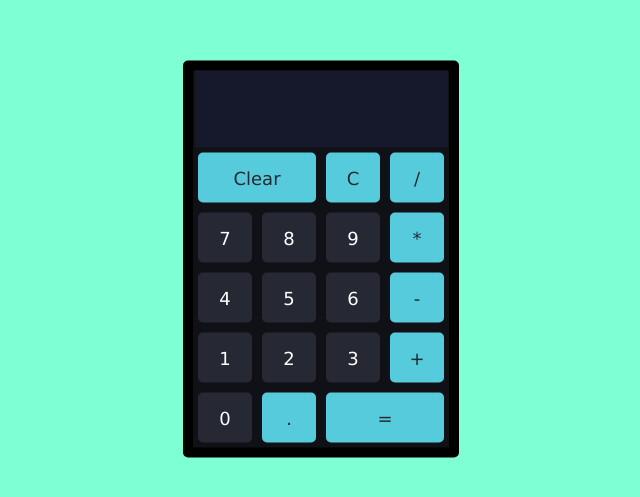
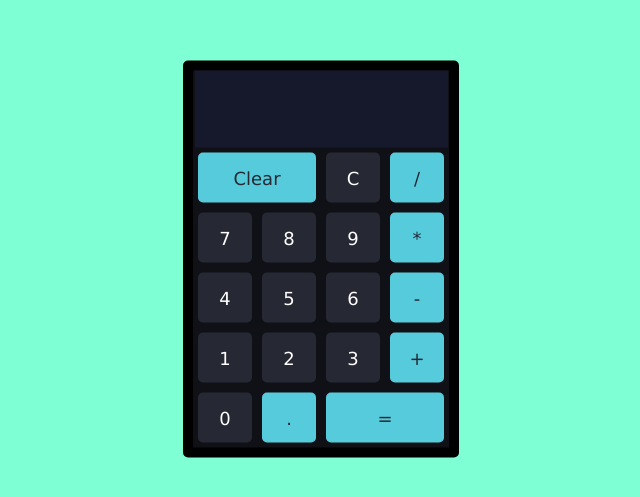
Before and after one commit to leonardoxavier01/calculator, a React (Create React App) app: page / in a window 1280 px wide. Shown: the part 141-638 px from the top of the page, without its empty margins (319-959 px from the left). Built offline with nearby package versions, Linux system fonts and the light colour scheme.

Commit message:
perf: all buttons coming from data

```diff
--- a/src/App.js
+++ b/src/App.js
@@ -1,6 +1,6 @@
 import React, { useState } from 'react';
 import './App.css';
-import keypad from './keypadData.js';
+import keypad from './services/keypadData.js';
 
 const App = () => {
   const [result, setResult] = useState('');
@@ -25,6 +25,16 @@ const App = () => {
     }
   };
 
+  const checkFunction = (condition) => {
+    return condition == 'handleClick'
+      ? handleClick
+      : condition == 'clear'
+      ? clear
+      : condition == 'backspace'
+      ? backspace
+      : calculate;
+  };
+
   return (
     <>
       <div className="container">
@@ -32,20 +42,17 @@ const App = () => {
           <input type="text" onChange={(e) => e.target.value} value={result} />
         </form>
         <div className="keypad">
-          <button className="highligth" id="clear" onClick={clear}>
-            Clear
-          </button>
-          <button className="highligth" onClick={backspace}>
-            C
-          </button>
-          {keypad.map((key, index) => (
-            <button className={key.class} name={key.value} onClick={handleClick} key={index}>
+          {keypad.map((key) => (
+            <button
+              className={key.lightStyle ? 'highligth' : ''}
+              name={key.value}
+              onClick={checkFunction(key.function)}
+              id={key.greaterWidth}
+              key={key.id}
+            >
               {key.value}
             </button>
           ))}
-          <button className="highligth" onClick={calculate} id="result">
-            =
-          </button>
         </div>
       </div>
     </>
--- a/src/keypadData.js
+++ /dev/null
@@ -1,54 +0,0 @@
-const keypad = [
-  {
-    value: '/',
-    class: 'highligth',
-  },
-  {
-    value: '7',
-  },
-  {
-    value: '8',
-  },
-  {
-    value: '9',
-  },
-  {
-    value: '*',
-    class: 'highligth',
-  },
-  {
-    value: '4',
-  },
-  {
-    value: '5',
-  },
-  {
-    value: '6',
-  },
-  {
-    value: '-',
-    class: 'highligth',
-  },
-  {
-    value: '1',
-  },
-  {
-    value: '2',
-  },
-  {
-    value: '3',
-  },
-  {
-    value: '+',
-    class: 'highligth',
-  },
-  {
-    value: '0',
-  },
-  {
-    value: '.',
-    class: 'highligth',
-  },
-];
-
-export default keypad;
--- /dev/null
+++ b/src/services/keypadData.js
@@ -0,0 +1,103 @@
+const keypad = [
+  {
+    id: 1,
+    value: 'Clear',
+    greaterWidth: 'clear',
+    lightStyle: true,
+    function: 'clear',
+  },
+  {
+    id: 2,
+    value: 'C',
+    function: 'backspace',
+  },
+  {
+    id: 3,
+    value: '/',
+    lightStyle: true,
+    function: 'handleClick',
+  },
+  {
+    id: 4,
+    value: '7',
+    function: 'handleClick',
+  },
+  {
+    id: 5,
+    value: '8',
+    function: 'handleClick',
+  },
+  {
+    id: 6,
+    value: '9',
+    function: 'handleClick',
+  },
+  {
+    id: 7,
+    value: '*',
+    lightStyle: true,
+    function: 'handleClick',
+  },
+  {
+    id: 8,
+    value: '4',
+    function: 'handleClick',
+  },
+  {
+    id: 9,
+    value: '5',
+    function: 'handleClick',
+  },
+  {
+    id: 10,
+    value: '6',
+    function: 'handleClick',
+  },
+  {
+    id: 11,
+    value: '-',
+    lightStyle: true,
+    function: 'handleClick',
+  },
+  {
+    id: 12,
+    value: '1',
+    function: 'handleClick',
+  },
+  {
+    id: 13,
+    value: '2',
+    function: 'handleClick',
+  },
+  {
+    id: 14,
+    value: '3',
+    function: 'handleClick',
+  },
+  {
+    id: 15,
+    value: '+',
+    lightStyle: true,
+    function: 'handleClick',
+  },
+  {
+    id: 16,
+    value: '0',
+    function: 'handleClick',
+  },
+  {
+    id: 17,
+    value: '.',
+    lightStyle: true,
+    function: 'handleClick',
+  },
+  {
+    id: 18,
+    value: '=',
+    lightStyle: true,
+    greaterWidth: 'result',
+    function: 'calculate',
+  },
+];
+
+export default keypad;
```
